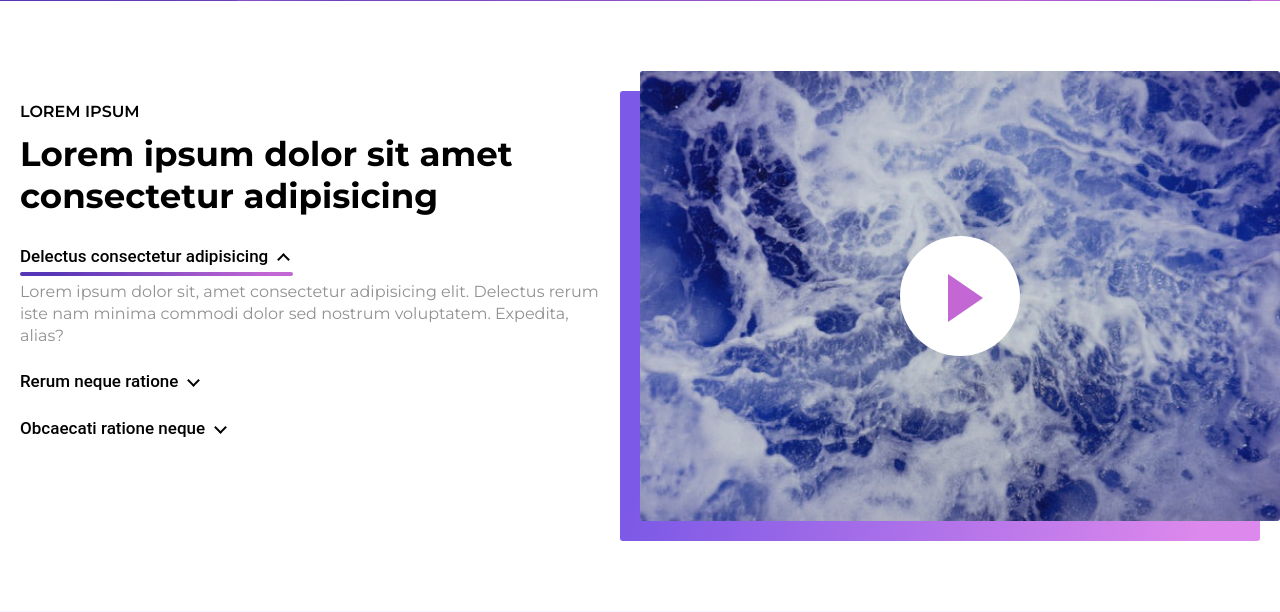
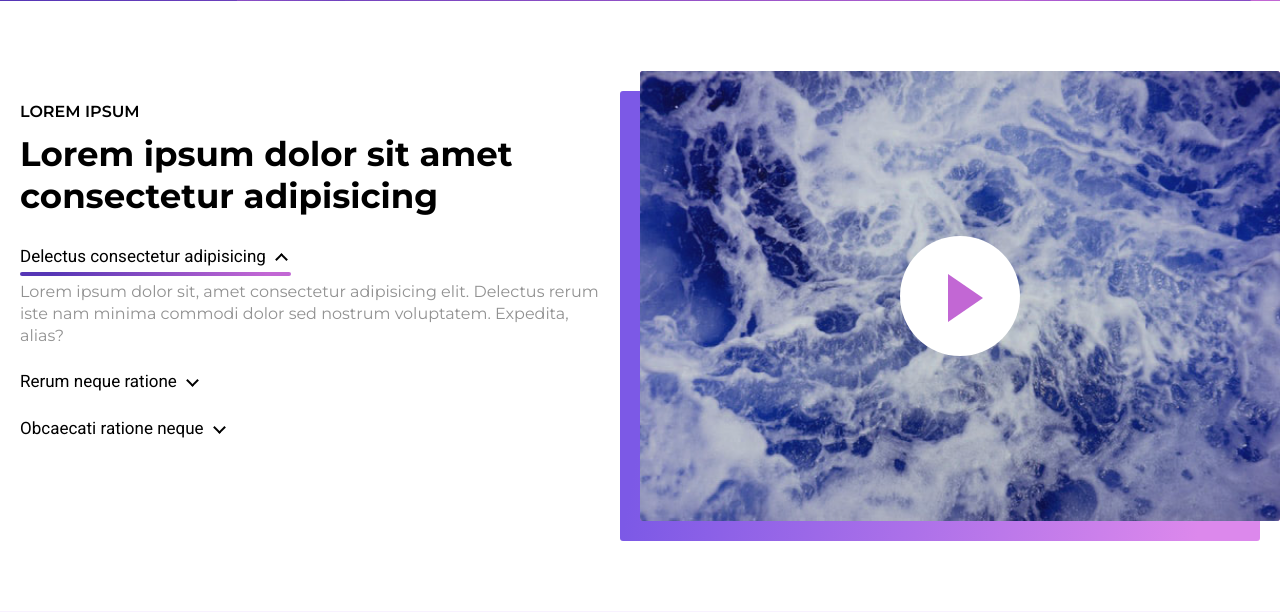
Before and after one commit to gerwld/wordpress-belon, a PHP site: page / in a window 1280 px wide. Shown: the part 814-1426 px from the top of the page. Run offline with PHP 8.4, Linux system fonts and the light colour scheme.

Commit message:
Connect Roboto

```diff
--- a/index.css
+++ b/index.css
@@ -1034,7 +1034,7 @@ ul.sc_icons__dark a {
 
  font-family: 'Roboto';
  font-size: 17px;
- font-weight: 500;
+ font-weight: 400;
  background-color: rgb(255, 255, 255);
  -webkit-user-select: none;
     -moz-user-select: none;
--- a/index.html
+++ b/index.html
@@ -8,6 +8,7 @@
  <title>Wordpress theme 1</title>
  <link rel="stylesheet" href="./index.css">
 <link href="https://fonts.googleapis.com/css2?family=Montserrat:wght@400;500;600;700&display=swap" rel="stylesheet">
+<link href="https://fonts.googleapis.com/css2?family=Roboto:wght@400&display=swap" rel="stylesheet">
 </head>
 
 <body>
```
